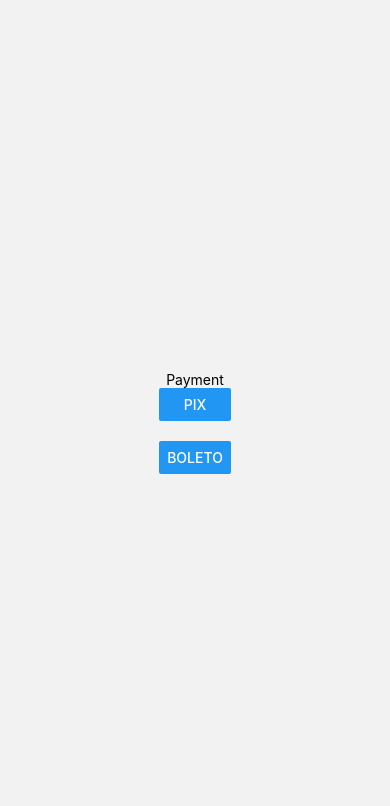
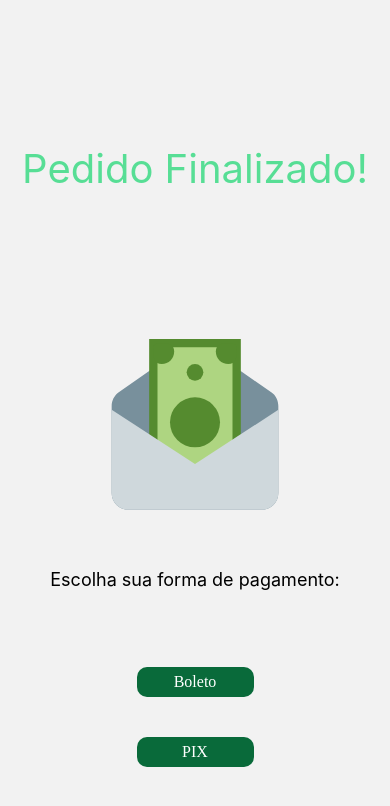
Before and after one commit to BrnCalisario/travel-go, a React Native app in the folder frontend/: screen /payment in a window 390 px wide. Shown: the top 806 px of the page. Built offline with nearby package versions, Linux system fonts and the light colour scheme.

Commit message:
add: payment's style

```diff
--- a/frontend/src/pages/payment/index.js
+++ b/frontend/src/pages/payment/index.js
@@ -1,20 +1,27 @@
 import { View, Button, Text } from "react-native";
-import CustomTextLOS from "../../components/CustomTextLOS";
 import style from "./style";
+import { FcMoneyTransfer } from "react-icons/fc";
+import { TouchableOpacity } from "react-native-web";
 
 export default function Payment(props) {
-
-
 
 
     return (
         <View style={style.main}>
 
-            <Text>Payment</Text>
+            <View style={style.header}>
+                <Text style={style.title}>Pedido Finalizado!</Text>
+            </View>
+
+            <View style={style.paymentMethod}>
+                <FcMoneyTransfer style={style.paymentIcon}/>
+                <Text style={style.paymentMethodText}>Escolha sua forma de pagamento:</Text>
+            </View>
+
 
             <View style={style.buttonSection}>
-                <Button title="PIX">PIX</Button>
-                <Button title="Boleto">Boleto</Button>
+                <TouchableOpacity style={style.payButton} title="Boleto">Boleto</TouchableOpacity>
+                <TouchableOpacity style={style.payButton} title="PIX">PIX</TouchableOpacity>
             </View>
 
         </View>
--- a/frontend/src/pages/payment/style.js
+++ b/frontend/src/pages/payment/style.js
@@ -6,13 +6,51 @@ const styles = StyleSheet.create({
         height: '100vh',
         color: 'gray',
         alignItems: 'center',
-        justifyContent: 'center',
         display: 'flex',
         flexDirection: 'column'
     },
     buttonSection: {
         display: 'flex',
-        gap: '20px'
+        // flexDirection: 'row',
+        gap: '40px',
+        height: "30%",
+        width: "100%",
+        alignItems: 'center',
+        justifyContent: 'center',
+    },
+    payButton: {
+        width: '30%',
+        justifyContent:'center',
+        alignItems: 'center',
+        color: 'white',
+        padding: '6px',
+        borderRadius: '10px',
+        backgroundColor: 'rgb(9, 106, 58)'
+    },
+    title: {
+        fontSize: '40px',
+        color: 'rgb(87, 222, 149)'
+    },
+    header: {
+        height: "40%",
+        width: "100%",
+        alignItems: "center",
+        justifyContent: "center"
+    },
+    paymentMethod: {
+        width: "100%",
+        display: 'flex',
+        flexDirection: 'column',
+        justifyContent: 'center',
+        alignItems: "center",
+        height: "30%",
+        gap: "30px"
+    },
+    paymentIcon: {
+        fontSize: '200px'
+    },
+    paymentMethodText: {
+        fontSize: '18px'
     }
 
 
```
Also changed, not shown: 1 other file (tests, documents, lock files or other folders).
